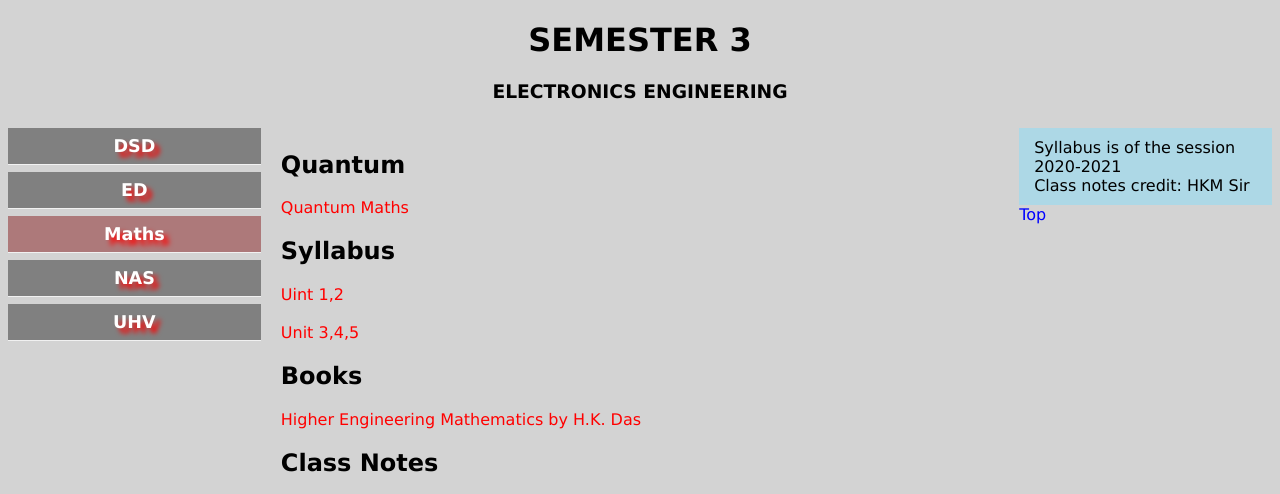
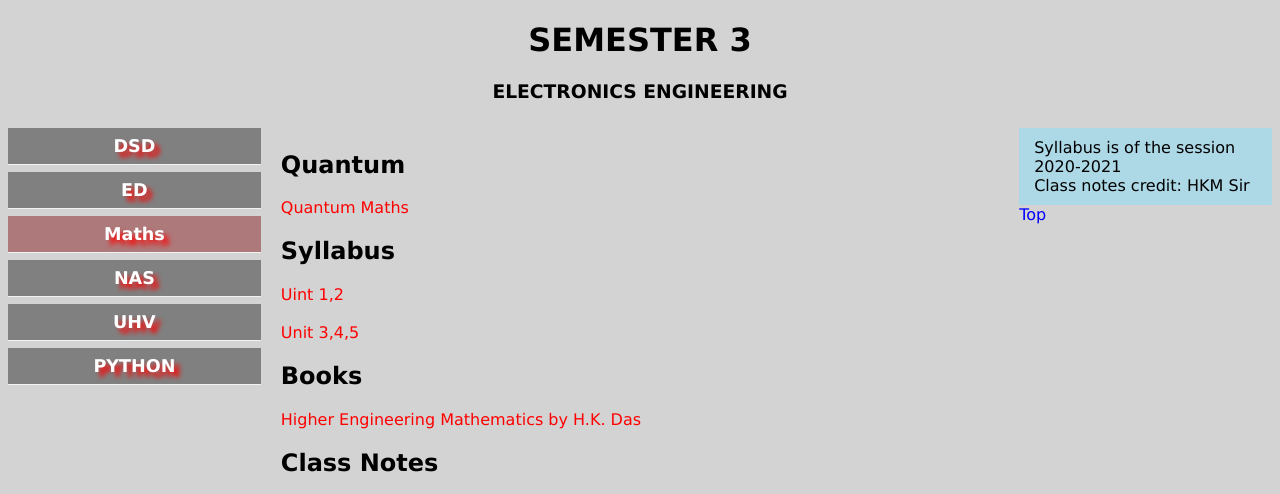
Before and after one commit to Abhijeet145/study, a plain HTML site: page mathssem3.html in a window 1280 px wide. Shown: the top 494 px of the page. Drawn offline with Linux system fonts and the light colour scheme.

Commit message:
Update mathssem3.html

```diff
--- a/mathssem3.html
+++ b/mathssem3.html
@@ -19,6 +19,7 @@
     <div class="menuitem" style="background-color: rgb(173, 121, 122)"><b><a href="https://abhijeet145.github.io/study/mathssem3.html">Maths</a></b></div>
     <div class="menuitem"><b><a href="https://abhijeet145.github.io/study/NASsem3.html" >NAS</a></b></div>
     <div class="menuitem"><b><a href="https://abhijeet145.github.io/study/UHVsem3.html" >UHV</a></b></div>
+    <div class="menuitem"><b><a href="https://abhijeet145.github.io/study/PYsem3.html" >PYTHON</a></b></div>
   </div>
 
   <div class="main">
```
